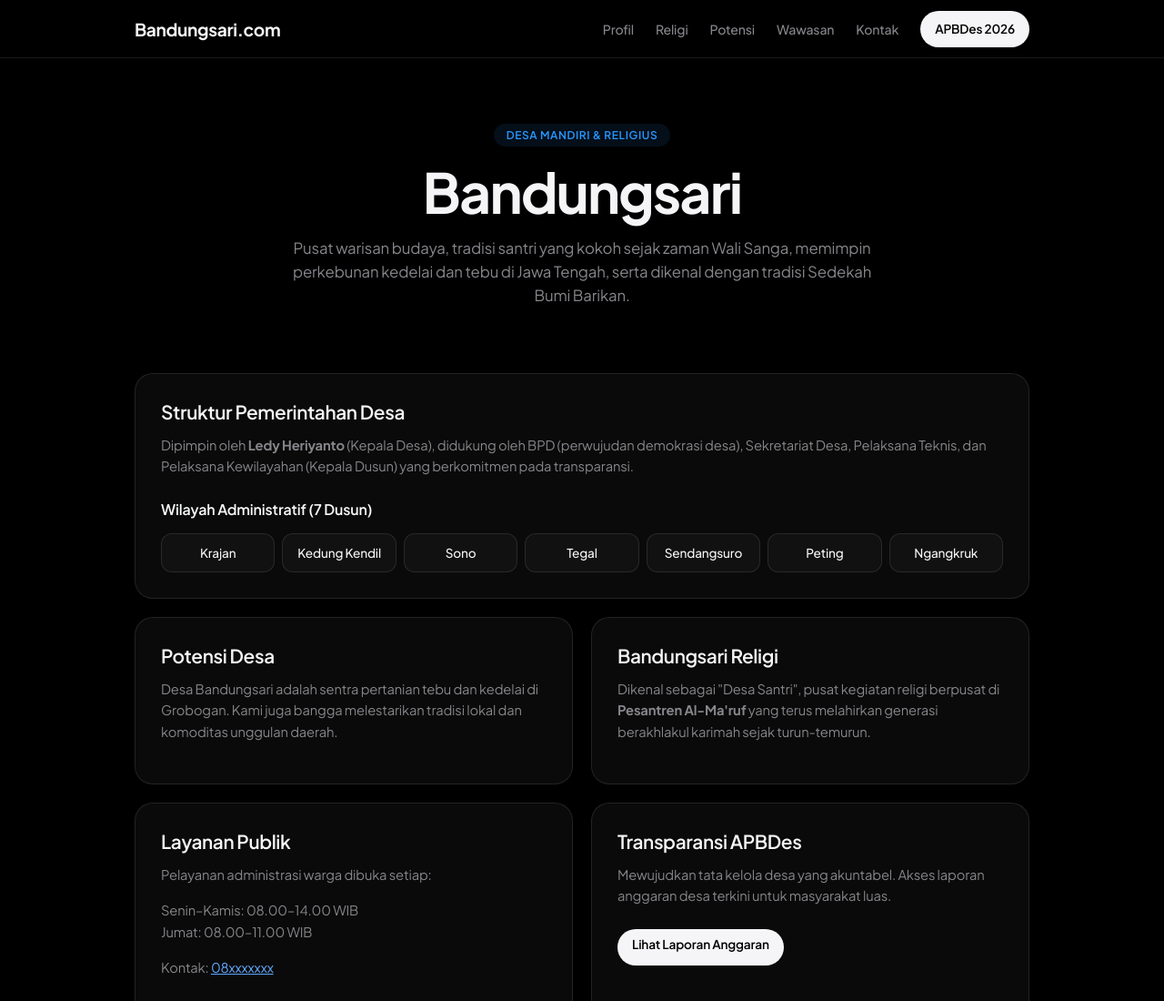
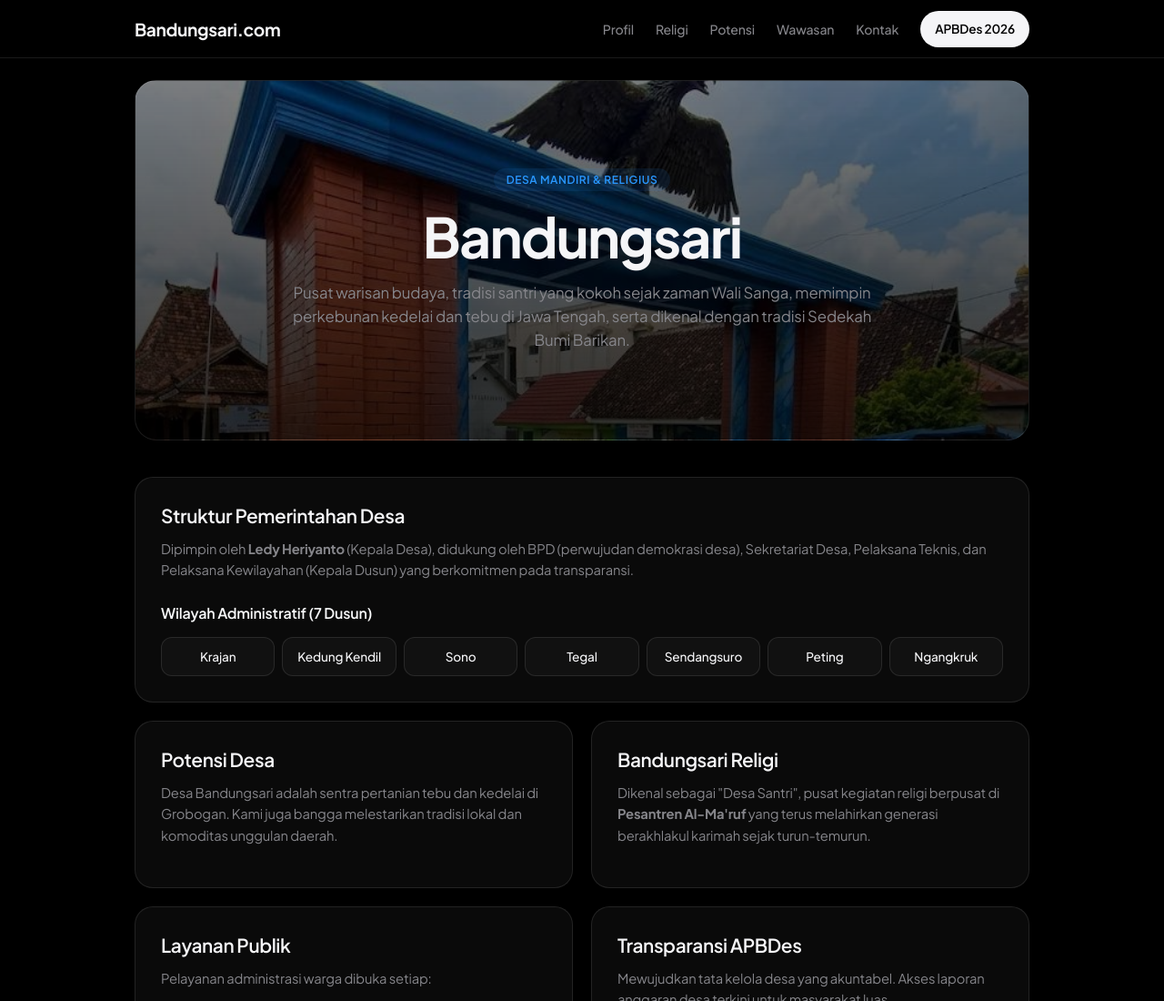
Before and after one commit to qodirs30/bandungsari, a website: page public/index.html in a window 1280 px wide. Shown: the top 1100 px of the page at 91% size. Drawn offline with Linux system fonts and the light colour scheme.

Commit message:
feat: Add iconic village archway as hero section background

```diff
--- a/public/assets/css/style.css
+++ b/public/assets/css/style.css
@@ -197,8 +197,14 @@ html, body {
 
 /* Hero Section */
 .hero {
-  padding: 4.5rem 0 2.5rem;
+  padding: 6rem 1.25rem 4rem;
   text-align: center;
+  background: linear-gradient(rgba(0, 0, 0, 0.5), rgba(0, 0, 0, 0.8)), url("../images/hero-bg.jpg") no-repeat center 40%;
+  background-size: cover;
+  border-radius: 24px;
+  border: 1px solid var(--border-glass);
+  margin-top: 1.5rem;
+  margin-bottom: 2.5rem;
 }
 
 .hero__badge {
--- a/src/scss/main.scss
+++ b/src/scss/main.scss
@@ -1,6 +1,5 @@
 /* Bandungsari.com - Apple Design System (Emil Kowalski Edition) */
 @import url("https://fonts.googleapis.com/css2?family=Plus+Jakarta+Sans:wght@300;400;500;600;700&display=swap");
-
 :root {
   --bg-page: #000000;
   --bg-surface: rgba(255, 255, 255, 0.04);
@@ -198,8 +197,14 @@ html, body {
 
 /* Hero Section */
 .hero {
-  padding: 4.5rem 0 2.5rem;
+  padding: 6rem 1.25rem 4rem;
   text-align: center;
+  background: linear-gradient(rgba(0, 0, 0, 0.5), rgba(0, 0, 0, 0.8)), url('../images/hero-bg.jpg') no-repeat center 40%;
+  background-size: cover;
+  border-radius: 24px;
+  border: 1px solid var(--border-glass);
+  margin-top: 1.5rem;
+  margin-bottom: 2.5rem;
 }
 
 .hero__badge {
```
Also changed, not shown: public/assets/images/hero-bg.jpg (added), 1 other file.
